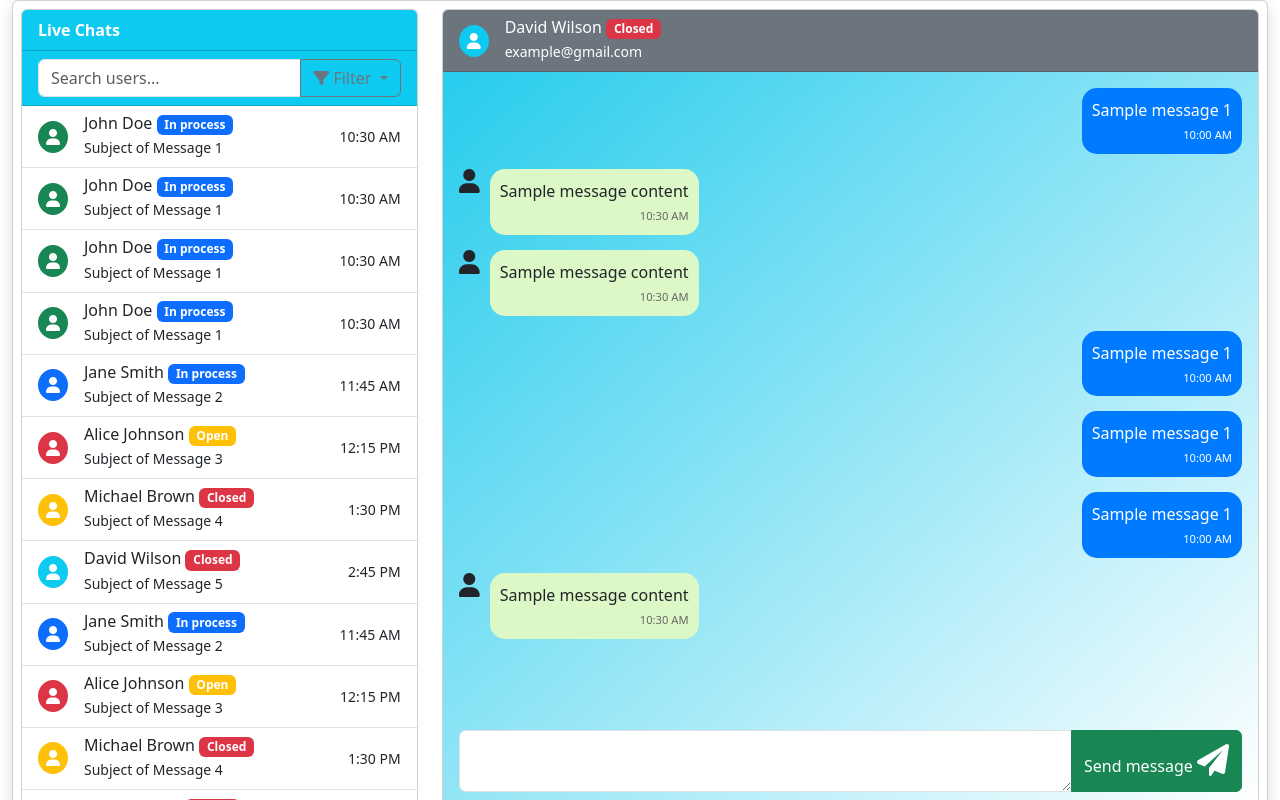
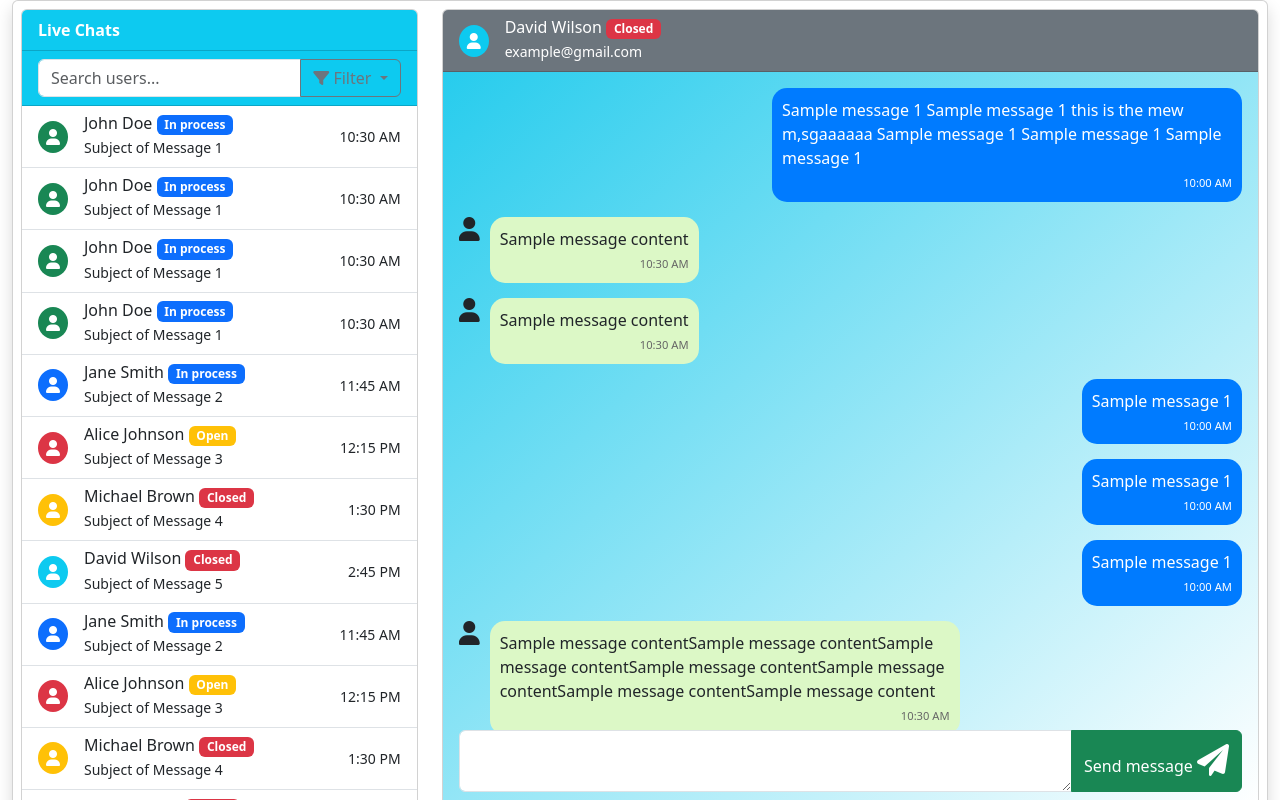
Before and after one commit to me-rohit-harsh/chat-app-frontend, a plain HTML site: page admin/admin.html in a window 1280 px wide. Drawn offline with nearby package versions, Linux system fonts and the light colour scheme.

Commit message:
new update'

```diff
--- a/admin/admin.css
+++ b/admin/admin.css
@@ -1,4 +1,3 @@
-
 /* Styling the scrollbar */
 .live-chats {
     padding-bottom: 25%;
@@ -56,7 +55,7 @@
     border-radius: 10px;
     padding: 10px;
     display: inline-block;
-    max-width: 70%;
+    max-width: 60%;
 }
 
 .message-meta {
@@ -107,6 +106,7 @@
     float: right;
     font-size: 0.7rem;
 }
+
 /* Style for outgoing message */
 .message.outgoing {
     display: flex;
@@ -121,9 +121,9 @@
     /* White text color for outgoing message */
     border-radius: 15px;
     padding: 10px;
-    max-width: 70%;
+    max-width: 60%;
     /* Adjust the max-width as needed */
-    text-align: right;
+    text-align: left;
 }
 
 .message.outgoing .message-time {
@@ -131,6 +131,7 @@
     color: #ffffff;
     /* Color for message time */
 }
+
 .msg-box {
     height: 100vh;
     display: flex;
@@ -146,6 +147,7 @@
     padding-bottom: 60px;
     /* Adjust for the height of the input group */
 }
+
 .msg-box-body {
 
     position: relative;
@@ -187,8 +189,10 @@
 .msg-box-body::-webkit-scrollbar-thumb:hover {
     background: #E8E6E6;
 }
-  .container-fluid{
+
+.container-fluid {
     max-height: 100vh;
     overflow: hidden;
 }
+
 /*  Admin right side css ends  */
--- a/admin/admin.html
+++ b/admin/admin.html
@@ -259,7 +259,11 @@
                                 <!-- Admin's Message -->
                                 <div class="message outgoing">
                                     <div class="message-content">
-                                        Sample message 1
+                                        Sample message 1 Sample message 1 this is the mew m,sgaaaaaa
+Sample message 1
+Sample message 1
+Sample message 1
+
                                         <div class="message-meta">
                                             <span class="message-time">10:00 AM</span>
                                         </div>
@@ -315,7 +319,7 @@
                                 <div class="message incoming">
                                     <i class="fa-solid fa-user text-dark"></i>
                                     <div class="message-content">
-                                        Sample message content
+                                        Sample message contentSample message contentSample message contentSample message contentSample message contentSample message contentSample message content
                                         <div class="message-meta">
                                             <span class="message-time">10:30 AM</span>
                                         </div>
```
Lines whose indentation alone changed are shown as unchanged.
